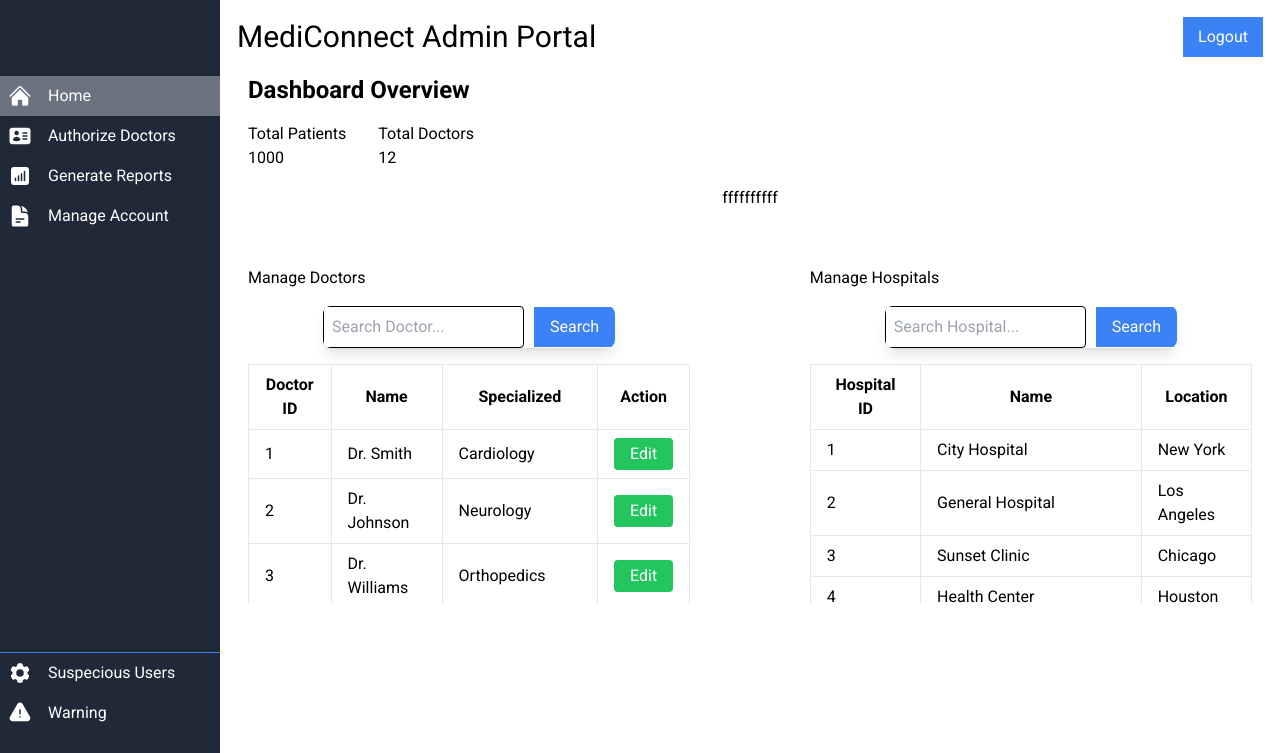
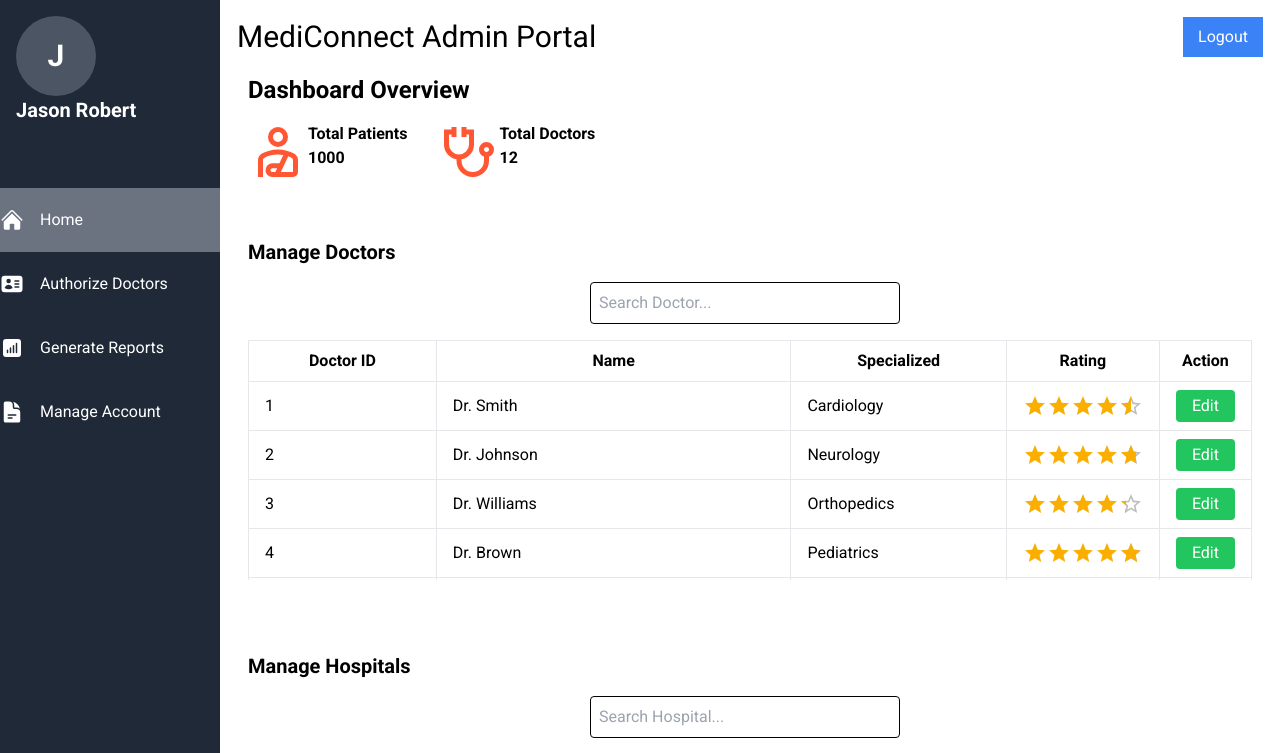
Before and after one commit to Medical-Care-Management-System/Mediconnect-Admin-Frontend, a React (Create React App) app: page / in a window 1280 px wide. Shown: the top 753 px of the page. Built offline with nearby package versions, Linux system fonts and the light colour scheme.

Commit message:
need to done edit button logic and connect to the graph

```diff
--- a/package.json
+++ b/package.json
@@ -3,10 +3,14 @@
   "version": "0.1.0",
   "private": true,
   "dependencies": {
+    "@emotion/react": "^11.13.3",
+    "@emotion/styled": "^11.13.0",
     "@fortawesome/free-solid-svg-icons": "^6.6.0",
     "@fortawesome/react-fontawesome": "^0.2.2",
     "@headlessui/react": "^2.1.8",
     "@heroicons/react": "^2.1.5",
+    "@mui/icons-material": "^6.1.1",
+    "@mui/material": "^6.1.1",
     "@react-map/srilanka": "^1.0.5",
     "@svg-maps/sri-lanka": "^1.0.1",
     "@testing-library/jest-dom": "^5.17.0",
--- a/public/index.html
+++ b/public/index.html
@@ -14,6 +14,7 @@
      <!-- Google font icon for download -->
      <link rel="stylesheet" href="https://fonts.googleapis.com/css2?family=Material+Symbols+Outlined:opsz,wght,FILL,GRAD@20..48,100..700,0..1,-50..200" />
      <link href="https://fonts.googleapis.com/css2?family=Roboto:wght@400;700&display=swap" rel="stylesheet">
+     <link rel="stylesheet" href="https://fonts.googleapis.com/css2?family=Material+Symbols+Outlined:opsz,wght,FILL,GRAD@20..48,100..700,0..1,-50..200" />
 
     <meta name="viewport" content="width=device-width, initial-scale=1" />
     <meta name="theme-color" content="#000000" />
--- a/src/App.js
+++ b/src/App.js
@@ -29,41 +29,35 @@ function App() {
   const firstDoctorId = doctorData.length > 0 ? doctorData[0].doctor_id : null;
 
   return (
-    <div className="flex">
-      <SideBar activeMenuItem={activeMenuItem} setActiveMenuItem={setActiveMenuItem} />
+    <div className="flex min-h-screen"> {/* Ensure the main container takes the full viewport height */}
+      <SideBar activeMenuItem={activeMenuItem} setActiveMenuItem={setActiveMenuItem}  adminName={'Jason Robert'}/>
       <div className="flex-1 flex flex-col">
         <Head />
-        <main className="flex justify-items-center">
-        {activeMenuItem === 'Home' && (
-            <>
-            <div className=' px-7'>
+        <main className="flex-1 overflow-y-auto"> {/* Enable vertical scrolling */}
+          {activeMenuItem === 'Home' && (
+            <div className='px-7'>
               <HomePage/>
             </div>
-            </>
           )}
           {activeMenuItem === 'Authorize Doctors' && (
-            <>
-              <div className='border border-gray-600' style={{ width: '300px', height: '650px' }}>
+            <div className="flex px-7">
+              <div className='border border-gray-600' style={{ width: '300px' }}>
                 <DoctorContainer doctorData={doctorData} />
               </div>
               <div className='px-1'></div>
-              <div className='border border-gray-600 ' style={{ width: '1000px', height: '650px' }}>
+              <div className='border border-gray-600 flex-1'>
                 <AuthorizedDoctor doctorId={firstDoctorId} onDoctorAction={removeFirstDoctor} />
               </div>
-            </>
+            </div>
           )}
           {activeMenuItem === 'Generate Reports' && (
-            <>
-            <div className=' px-7'>
+            <div className='px-7'>
               <Filter/>
             </div>
-            </>
           )}
-
-           {activeMenuItem === 'Manage Account' && (
-              <ManageAccount />
+          {activeMenuItem === 'Manage Account' && (
+            <ManageAccount />
           )}
-
         </main>
       </div>
     </div>
--- a/src/HomePage.jsx
+++ b/src/HomePage.jsx
@@ -1,35 +1,40 @@
 import React, { useState } from 'react';
+import Rating from '@mui/material/Rating';
+import Stack from '@mui/material/Stack';
+import {  DoctorIcon,Patient } from './Icons/icon.js';
 
 // Sample doctor and hospital data
 const initialDoctors = [
-  { id: 1, name: 'Dr. Smith', specialized: 'Cardiology' },
-  { id: 2, name: 'Dr. Johnson', specialized: 'Neurology' },
-  { id: 3, name: 'Dr. Williams', specialized: 'Orthopedics' },
-  { id: 4, name: 'Dr. Brown', specialized: 'Pediatrics' },
-  { id: 5, name: 'Dr. Jones', specialized: 'Dermatology' },
-  { id: 6, name: 'Dr. Garcia', specialized: 'Gastroenterology' },
-  { id: 7, name: 'Dr. Miller', specialized: 'Psychiatry' },
-  { id: 8, name: 'Dr. Davis', specialized: 'Ophthalmology' },
-  { id: 9, name: 'Dr. Rodriguez', specialized: 'Radiology' },
-  { id: 10, name: 'Dr. Martinez', specialized: 'Anesthesiology' },
-  { id: 11, name: 'Dr. Wilson', specialized: 'Endocrinology' },
-  { id: 12, name: 'Dr. Anderson', specialized: 'Infectious Disease' },
+  { id: 1, name: 'Dr. Smith', specialized: 'Cardiology', rating: 4.5 },
+  { id: 2, name: 'Dr. Johnson', specialized: 'Neurology', rating: 4.7 },
+  { id: 3, name: 'Dr. Williams', specialized: 'Orthopedics', rating: 4.3 },
+  { id: 4, name: 'Dr. Brown', specialized: 'Pediatrics', rating: 4.9 },
+  { id: 5, name: 'Dr. Jones', specialized: 'Dermatology', rating: 4.8 },
+  { id: 6, name: 'Dr. Garcia', specialized: 'Gastroenterology', rating: 4.6 },
+  { id: 7, name: 'Dr. Miller', specialized: 'Psychiatry', rating: 4.2 },
+  { id: 8, name: 'Dr. Davis', specialized: 'Ophthalmology', rating: 4.4 },
+  { id: 9, name: 'Dr. Rodriguez', specialized: 'Radiology', rating: 4.1 },
+  { id: 10, name: 'Dr. Martinez', specialized: 'Anesthesiology', rating: 4.7 },
+  { id: 11, name: 'Dr. Wilson', specialized: 'Endocrinology', rating: 4.3 },
+  { id: 12, name: 'Dr. Anderson', specialized: 'Infectious Disease', rating: 4.6 },
 ];
 
 // Sample hospital data
 const initialHospitals = [
-  { id: 1, name: 'City Hospital', location: 'New York' },
-  { id: 2, name: 'General Hospital', location: 'Los Angeles' },
-  { id: 3, name: 'Sunset Clinic', location: 'Chicago' },
-  { id: 4, name: 'Health Center', location: 'Houston' },
-  { id: 5, name: 'Community Hospital', location: 'Phoenix' },
+  { id: 1, name: 'City Hospital', location: 'New York', rating: 4.5 },
+  { id: 2, name: 'General Hospital', location: 'Los Angeles', rating: 4.6 },
+  { id: 3, name: 'Sunset Clinic', location: 'Chicago', rating: 4.7 },
+  { id: 4, name: 'Health Center', location: 'Houston', rating: 4.4 },
+  { id: 5, name: 'Community Hospital', location: 'Phoenix', rating: 4.2 },
 ];
 
 const HomePage = () => {
   const [doctorSearchTerm, setDoctorSearchTerm] = useState('');
   const [hospitalSearchTerm, setHospitalSearchTerm] = useState('');
-  const [doctors] = useState(initialDoctors);
+  const [doctors, setDoctors] = useState(initialDoctors);
   const [hospitals] = useState(initialHospitals);
+  const [selectedDoctor, setSelectedDoctor] = useState(null); // New state for selected doctor
+  const [isEditing, setIsEditing] = useState(false); // New state for edit mode
 
   // Filter doctors based on search term
   const filteredDoctors = doctors.filter((doctor) =>
@@ -41,37 +46,111 @@ const HomePage = () => {
     hospital.name.toLowerCase().includes(hospitalSearchTerm.toLowerCase())
   );
 
+  const rating = (val) => {
+    return (
+      <Stack spacing={1}>
+        <Rating name="half-rating-read" defaultValue={val} precision={0.1} readOnly />
+      </Stack>
+    );
+  }
+
+  const handleEditClick = (doctor) => {
+    setSelectedDoctor(doctor);
+    setIsEditing(true);
+  }
+
+  const handleSave = () => {
+    // Logic to save the updated doctor data
+    setDoctors((prevDoctors) =>
+      prevDoctors.map((doctor) =>
+        doctor.id === selectedDoctor.id ? selectedDoctor : doctor
+      )
+    );
+    setIsEditing(false);
+    setSelectedDoctor(null);
+  }
+
+  const handleInputChange = (e) => {
+    setSelectedDoctor({ ...selectedDoctor, [e.target.name]: e.target.value });
+  }
+
   return (
     <div>
       <header className='text-2xl font-bold mb-4'>Dashboard Overview</header>
       <div className='flex font-sans mb-4'>
-        <div className='mr-8'>
-          <div>Total Patients</div>
-          <div>1000</div>
+        <div className= ' flex mr-8'>
+          <div>
+            <Patient/>
+          </div>
+          <div>
+          <div className='font-semibold'>Total Patients</div>
+          <div className='font-semibold'>1000</div>
+          </div>
         </div>
-        <div>
-          <div>Total Doctors</div>
-          <div>{doctors.length}</div>
+        <div className='flex'>
+          <div className='text-xl'>
+            <DoctorIcon/>
+          </div>
+          <div>
+          <div className='font-semibold '>Total Doctors</div>
+          <div className='font-semibold'>{doctors.length}</div>
+          </div>
         </div>
       </div>
 
-      {/* Flex container for Manage Doctors and Manage Hospitals */}
-      <div className='flex space-x-8 '>
-        {/* Manage Doctors Section */}
-        <div className='w-1/2' style={{ position: 'relative', top: '80px' }}>
-          <div className='mb-4'>Manage Doctors</div>
+      {/* Editing Form */}
+      {isEditing && selectedDoctor && (
+        <div className='mb-4 p-4 border border-gray-300'>
+          <h3 className='font-bold mb-2'>Edit Doctor</h3>
+          <input
+            type='text'
+            name='name'
+            placeholder='Doctor Name'
+            value={selectedDoctor.name}
+            onChange={handleInputChange}
+            className='border p-2 mb-2 w-full'
+          />
+          <input
+            type='text'
+            name='specialized'
+            placeholder='Specialization'
+            value={selectedDoctor.specialized}
+            onChange={handleInputChange}
+            className='border p-2 mb-2 w-full'
+          />
+          <input
+            type='number'
+            name='rating'
+            placeholder='Rating'
+            value={selectedDoctor.rating}
+            onChange={handleInputChange}
+            className='border p-2 mb-2 w-full'
+            step="0.1"
+            min="0"
+            max="5"
+          />
+          <button onClick={handleSave} className='bg-blue-500 text-white px-4 py-1 rounded'>
+            Save
+          </button>
+          <button onClick={() => setIsEditing(false)} className='bg-red-500 text-white px-4 py-1 rounded ml-2'>
+            Cancel
+          </button>
+        </div>
+      )}
+
+      {/* Manage Doctors Section */}
+      <div className='space-y-8'>
+        <div className='w-full'>
+          <div className='mb-4 font-bold text-xl pt-10'>Manage Doctors</div>
           <div className='flex mb-4'>
-            <div className='flex items-center max-w-md mx-auto bg-white rounded-lg overflow-hidden shadow-lg'>
+            <div className='flex w-80 mx-auto '>
               <input
                 type='text'
                 placeholder='Search Doctor...'
-                className='w-full px-4 py-2 border-none focus:outline-none'
+                className=''
                 value={doctorSearchTerm}
                 onChange={(e) => setDoctorSearchTerm(e.target.value)}
               />
-              <button className='bg-blue-500 hover:bg-blue-700 text-white px-4 py-2'>
-                Search
-              </button>
             </div>
           </div>
 
@@ -83,13 +162,14 @@ const HomePage = () => {
                   <th className='border px-4 py-2 w-1/4'>Doctor ID</th>
                   <th className='border px-4 py-2 w-1/2'>Name</th>
                   <th className='border px-4 py-2 w-1/4'>Specialized</th>
+                  <th className='border px-4 py-2 w-1/4'>Rating</th>
                   <th className='border px-4 py-2 w-1/4'>Action</th>
                 </tr>
               </thead>
               <tbody>
                 {filteredDoctors.length === 0 ? (
                   <tr>
-                    <td colSpan={4} className='border px-4 py-2 text-center text-gray-500'>
+                    <td colSpan={5} className='border px-4 py-2 text-center text-gray-500'>
                       No doctors found
                     </td>
                   </tr>
@@ -99,38 +179,35 @@ const HomePage = () => {
                       <td className='border px-4 py-2'>{doctor.id}</td>
                       <td className='border px-4 py-2'>{doctor.name}</td>
                       <td className='border px-4 py-2'>{doctor.specialized}</td>
+                      <td className='border px-4 py-2'>{rating(doctor.rating)}</td>
                       <td className='border px-4 py-2'>
-                        <button className='bg-green-500 hover:bg-green-700 text-white px-4 py-1 rounded'>
+                        <button
+                          onClick={() => handleEditClick(doctor)}
+                          className='bg-green-500 hover:bg-green-700 text-white px-4 py-1 rounded'
+                        >
                           Edit
                         </button>
                       </td>
                     </tr>
                   ))
                 )}
-
               </tbody>
             </table>
           </div>
         </div>
-        <div>
-        ffffffffff
-        </div>
 
         {/* Manage Hospitals Section */}
-        <div className='w-1/2' style={{ position: 'relative', top: '80px' }}>
-          <div className='mb-4'>Manage Hospitals</div>
+        <div className='w-full'>
+          <div className='mb-4 font-bold text-xl pt-10'>Manage Hospitals</div>
           <div className='flex mb-4'>
-            <div className='flex items-center max-w-md mx-auto bg-white rounded-lg overflow-hidden shadow-lg'>
+            <div className='flex w-80 mx-auto'>
               <input
                 type='text'
                 placeholder='Search Hospital...'
-                className='w-full px-4 py-2 border-none focus:outline-none'
+                className=''
                 value={hospitalSearchTerm}
                 onChange={(e) => setHospitalSearchTerm(e.target.value)}
               />
-              <button className='bg-blue-500 hover:bg-blue-700 text-white px-4 py-2'>
-                Search
-              </button>
             </div>
           </div>
 
@@ -142,12 +219,13 @@ const HomePage = () => {
                   <th className='border px-4 py-2 w-1/4'>Hospital ID</th>
                   <th className='border px-4 py-2 w-1/2'>Name</th>
                   <th className='border px-4 py-2 w-1/4'>Location</th>
+                  <th className='border px-4 py-2 w-1/4'>Rating</th>
                 </tr>
               </thead>
               <tbody>
                 {filteredHospitals.length === 0 ? (
                   <tr>
-                    <td colSpan={3} className='border px-4 py-2 text-center text-gray-500'>
+                    <td colSpan={4} className='border px-4 py-2 text-center text-gray-500'>
                       No hospitals found
                     </td>
                   </tr>
@@ -157,12 +235,13 @@ const HomePage = () => {
                       <td className='border px-4 py-2'>{hospital.id}</td>
                       <td className='border px-4 py-2'>{hospital.name}</td>
                       <td className='border px-4 py-2'>{hospital.location}</td>
+                      <td className='border px-4 py-2'>{rating(hospital.rating)}</td>
                     </tr>
                   ))
                 )}
                 {filteredHospitals.length > 5 && (
                   <tr>
-                    <td colSpan={3} className='border px-4 py-2 text-center text-gray-500'>
+                    <td colSpan={4} className='border px-4 py-2 text-center text-gray-500'>
                       Showing {filteredHospitals.length} hospitals
                     </td>
                   </tr>
--- a/src/Icons/icon.js
+++ b/src/Icons/icon.js
@@ -79,3 +79,31 @@
 
     );
   }
+    export const SearchIcon=()=>{
+      return(
+        <svg xmlns="http://www.w3.org/2000/svg" viewBox="0 0 24 24" fill="currentColor" className="size-6">
+  <path fillRule="evenodd" d="M10.5 3.75a6.75 6.75 0 1 0 0 13.5 6.75 6.75 0 0 0 0-13.5ZM2.25 10.5a8.25 8.25 0 1 1 14.59 5.28l4.69 4.69a.75.75 0 1 1-1.06 1.06l-4.69-4.69A8.25 8.25 0 0 1 2.25 10.5Z" clipRule="evenodd" />
+</svg>
+
+      );
+    }
+    export const DoctorIcon = () => {
+      return (
+        <svg
+          xmlns="http://www.w3.org/2000/svg"
+          height="60px" // Change the size here
+          viewBox="0 -960 960 960"
+          width="60px" // Change the size here
+          fill="#FF5733" // Change the fill color here
+        >
+          <path d="M540-80q-108 0-184-76t-76-184v-23q-86-14-143-80.5T80-600v-240h120v-40h80v160h-80v-40h-40v160q0 66 47 113t113 47q66 0 113-47t47-113v-160h-40v40h-80v-160h80v40h120v240q0 90-57 156.5T360-363v23q0 75 52.5 127.5T540-160q75 0 127.5-52.5T720-340v-67q-35-12-57.5-43T640-520q0-50 35-85t85-35q50 0 85 35t35 85q0 39-22.5 70T800-407v67q0 108-76 184T540-80Zm220-400q17 0 28.5-11.5T800-520q0-17-11.5-28.5T760-560q-17 0-28.5 11.5T720-520q0 17 11.5 28.5T760-480Zm0-40Z"/>
+        </svg>
+      );
+    };
+
+    export const Patient=()=>{
+      return(
+
+        <svg xmlns="http://www.w3.org/2000/svg" height="60px" viewBox="0 -960 960 960" width="60px" fill="#FF5733"><path d="M480-560q-66 0-113-47t-47-113q0-66 47-113t113-47q66 0 113 47t47 113q0 66-47 113t-113 47Zm0-80q33 0 56.5-23.5T560-720q0-33-23.5-56.5T480-800q-33 0-56.5 23.5T400-720q0 33 23.5 56.5T480-640ZM160-80v-271q0-34 17-62.5t47-44.5q51-26 115.5-44T480-520q76 0 140.5 18T736-458q30 16 47 44.5t17 62.5v191q0 33-23.5 56.5T720-80H390q-46 0-78-32t-32-78q0-46 32-78t78-32h113l62-132q-20-4-41-6t-44-2q-72 0-128 17.5T261-386q-10 5-15.5 14.5T240-351v271h-80Zm230-80h48l28-60h-76q-12 0-21 9t-9 21q0 12 9 21t21 9Zm136 0h194v-191q0-11-5.5-20.5T700-386q-12-6-26-12.5T644-411L526-160Zm-46-560Zm0 426Z"/></svg>
+      );
+    }
--- a/src/SideBar.jsx
+++ b/src/SideBar.jsx
@@ -1,7 +1,7 @@
 import React from 'react';
-import {  StatsIcon, AuthorizeIcon, ManageIcon, SettingIcon, WarningIcon,HomeIcon } from './Icons/icon.js';
+import { StatsIcon, AuthorizeIcon, ManageIcon, HomeIcon } from './Icons/icon.js';
 
-const SideBar = ({ activeMenuItem, setActiveMenuItem }) => {
+const SideBar = ({ activeMenuItem, setActiveMenuItem, adminName }) => {
   const menuItems = [
     { name: 'Home', icon: <HomeIcon /> },
     { name: 'Authorize Doctors', icon: <AuthorizeIcon /> },
@@ -9,24 +9,23 @@ const SideBar = ({ activeMenuItem, setActiveMenuItem }) => {
     { name: 'Manage Account', icon: <ManageIcon /> },
   ];
 
-  const bottomItems = [
-    { name: 'Suspecious Users', icon: <SettingIcon /> },
-    { name: 'Warning', icon: <WarningIcon /> },
-  ];
+  // Extract the first letter of the admin name
+  const firstLetter = adminName ? adminName.charAt(0).toUpperCase() : '';
 
   return (
-    <div className="h-screen w-64 bg-gray-800 text-white " style={{ width: '220px' }}>
-      <div className="p-4 text-xl font-semibold">
-        {/* Sidebar title or logo can be added here */}
+    <div className="h-full-screen w-64 bg-gray-800 text-white" style={{ width: '220px' }}>
+      <div className=" items-center pt-4 pl-4">
+        <div className="flex items-center justify-center w-20 h-20 bg-gray-600 rounded-full text-3xl font-semibold mr-2">
+          {firstLetter}
+        </div>
+        <span className="text-xl font-semibold">{adminName}</span>
       </div>
-      <ul className="mt-6 pt-5">
+      <ul className="mt-6 pt-10">
         {menuItems.map((item, index) => (
           <li
             key={index}
             onClick={() => setActiveMenuItem(item.name)}
-            className={`flex items-center p-2 cursor-pointer  ${
-              activeMenuItem === item.name ? ' bg-gray-500' : ''
-            }`}
+            className={`flex items-center py-5 cursor-pointer ${activeMenuItem === item.name ? ' bg-gray-500' : ''}`}
           >
             <div className="mr-4">
               {item.icon}
@@ -35,26 +34,6 @@ const SideBar = ({ activeMenuItem, setActiveMenuItem }) => {
           </li>
         ))}
       </ul>
-      <div className="mt-60 pt-24">
-
-        <ul className="mt-* pt-20">
-            <hr className='border-blue-500'></hr>
-          {bottomItems.map((item, index) => (
-            <li
-              key={index}
-              onClick={() => setActiveMenuItem(item.name)}
-              className={`flex items-center p-2 cursor-pointer  ${
-                activeMenuItem === item.name ? 'bg-gray-500' : ''
-              }`}
-            >
-              <div className="mr-4">
-                {item.icon}
-              </div>
-              {item.name}
-            </li>
-          ))}
-        </ul>
-      </div>
     </div>
   );
 };
```
Also changed, not shown: 1 other file (tests, documents, lock files or other folders).
